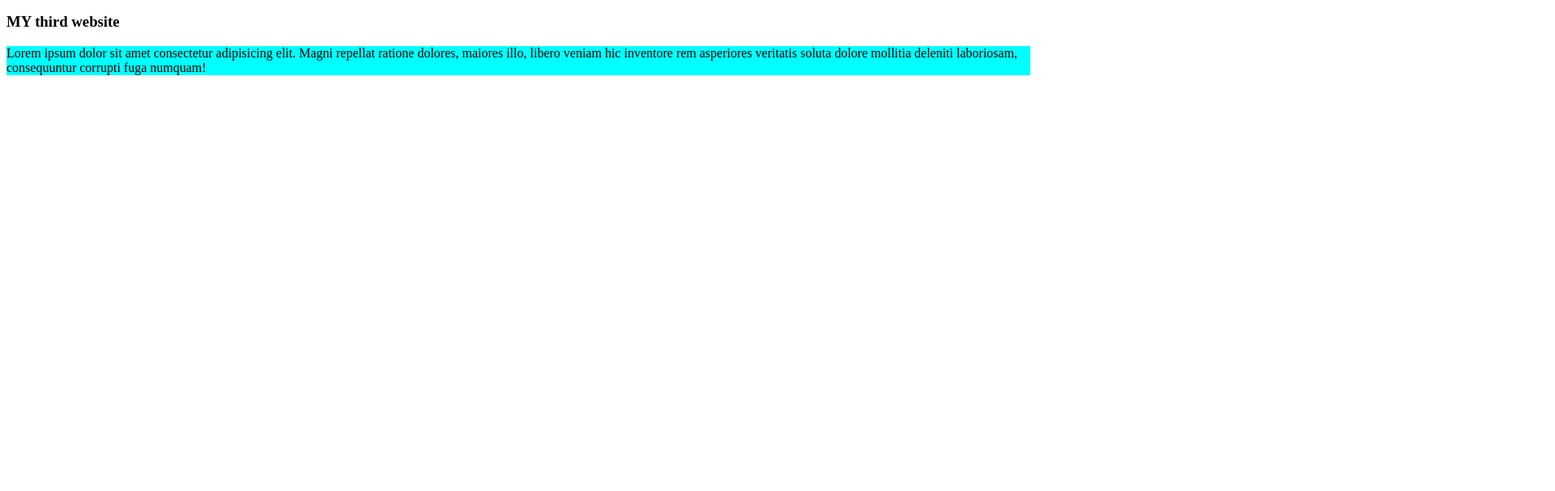
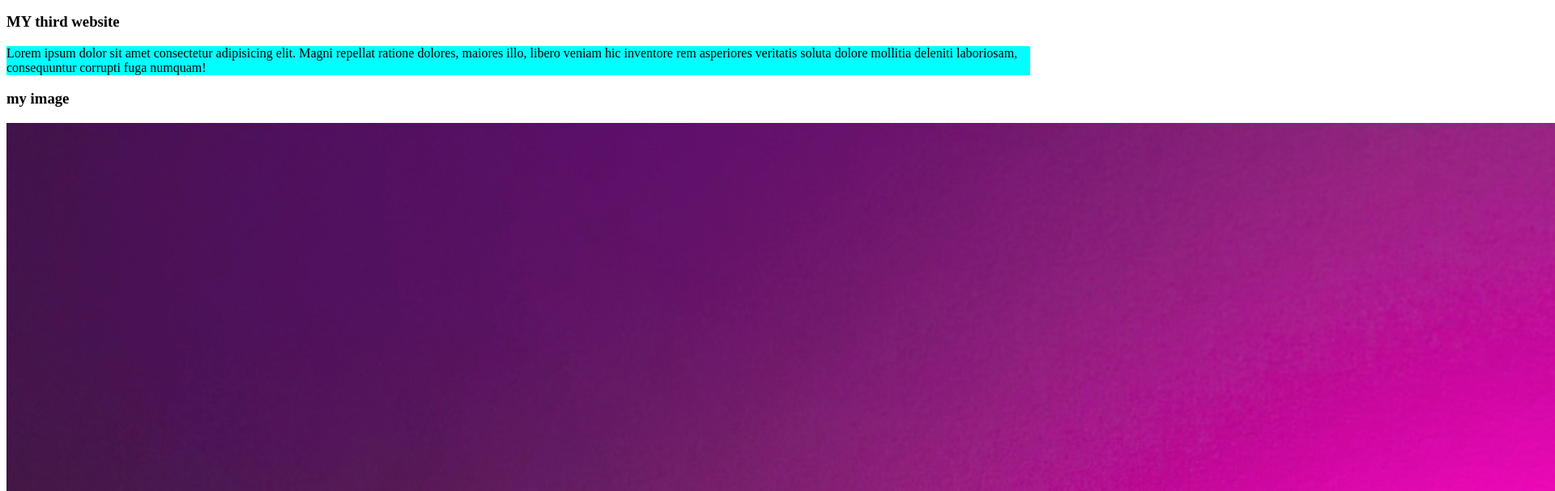
Before and after one commit to Farha34/Farha34, a plain HTML site: page index.html in a window 1280 px wide. Shown: the part 289-896 px from the top of the page at 81% size, 1920 px wide, since content can reach past the window. Before the commit the page ends 800 px from the top, so only its background shows below. Drawn offline with Linux system fonts and the light colour scheme.

Commit message:
add the photo

```diff
--- a/index.html
+++ b/index.html
@@ -21,5 +21,7 @@
         <p>Lorem ipsum dolor sit amet consectetur adipisicing elit. Magni repellat ratione dolores, maiores illo, libero veniam hic inventore rem asperiores veritatis soluta dolore mollitia deleniti laboriosam, consequuntur corrupti fuga numquam!
         </p>
     </div>
+    <h3>my image</h3>
+    <img src="images/computer 2.jpg" alt="">
 </body>
 </html>
```
Also changed, not shown: images/Untitled-4-1.avif (added), images/computer 1.jpg (added), images/computer 2.jpg (added), images/delish-fried-rice-020-1543875572.jpg (added).
